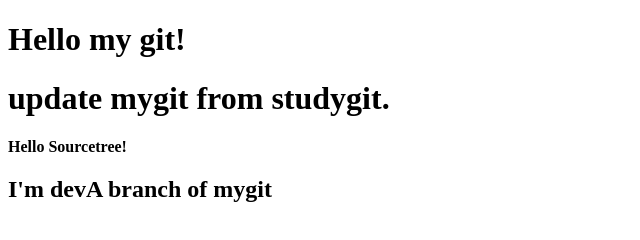
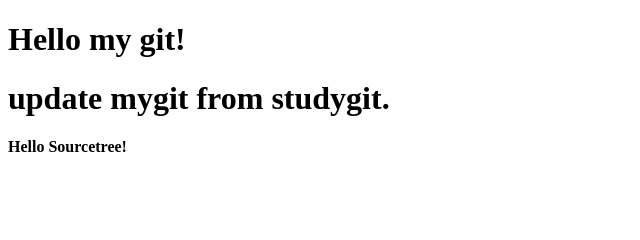
Before and after one commit to programmershine/mygit, a plain HTML site: page index.html in a window 1280 px wide. Shown: the whole page, without its empty margins (0-640 px from the left). Drawn offline with Linux system fonts and the light colour scheme.

Commit message:
Revert "그런게있어"
This reverts commit 2acf41af8cecacc2cd84f9a0c0a032c2fce18718.

```diff
--- a/index.html
+++ b/index.html
@@ -10,6 +10,5 @@
     <h1>Hello my git!</h1>
     <h1>update mygit from studygit.</h1>
     <strong>Hello Sourcetree!</strong>
-    <h2>I'm devA branch of mygit</h2>
 </body>
 </html>
```
